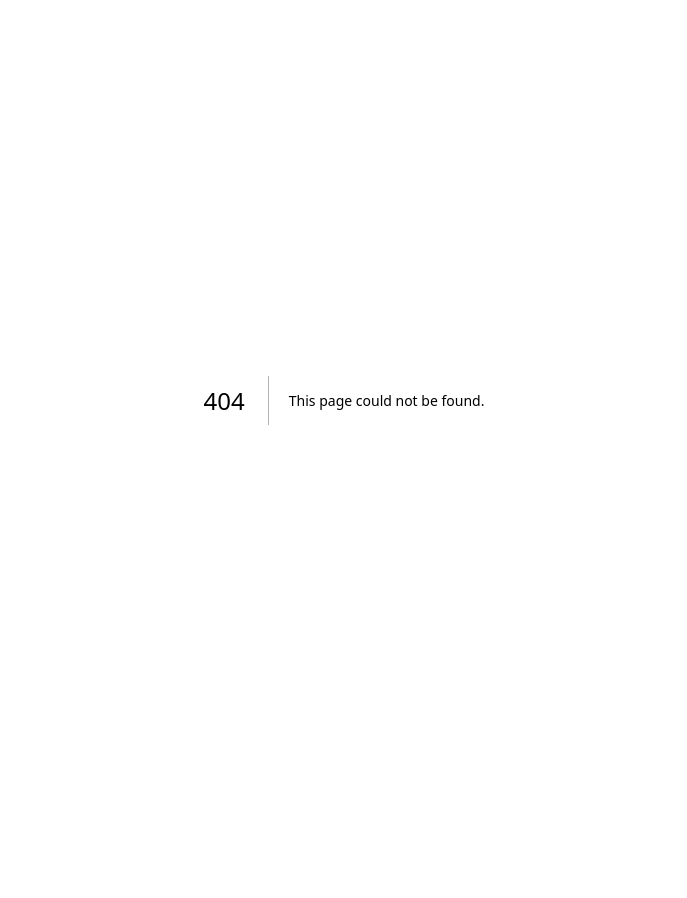
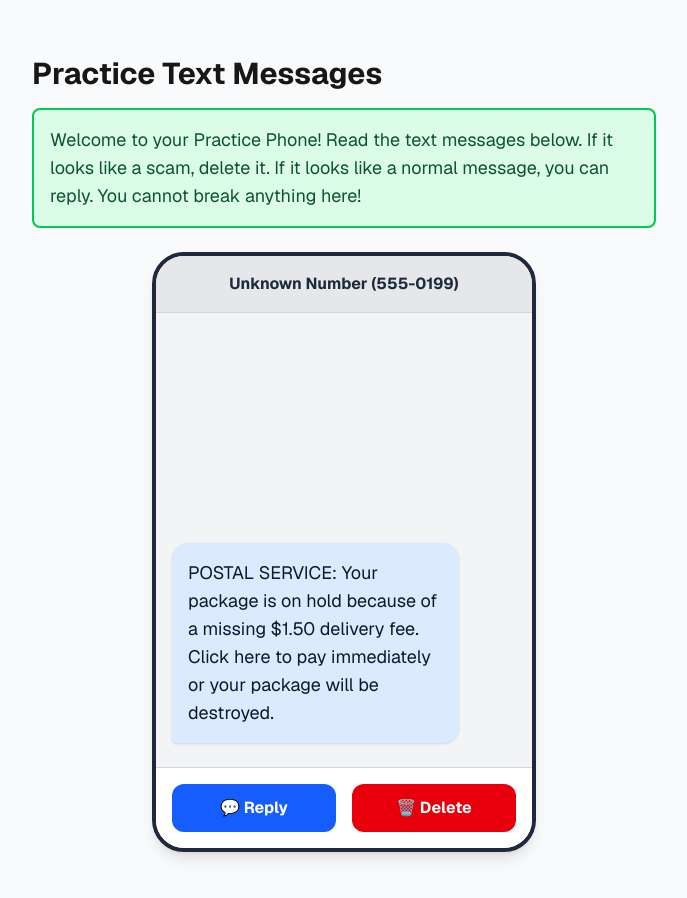
Before and after one commit to atullal/canopy, a Next.js app: page /urgent-text-message in a window 1280 px wide. Before the commit this address had no page. Shown: the top 898 px of the page, without its empty margins (296-983 px from the left). Before the commit the page ends 800 px from the top, so only its background shows below. Built offline with nearby package versions, Linux system fonts and the light colour scheme.

Commit message:
Build Urgent Text Message simulator React components and telemetry

```diff
--- /dev/null
+++ b/app/components/UrgentTextMessage.tsx
@@ -0,0 +1,113 @@
+"use client";
+
+import React, { useState } from 'react';
+import posthog from '../../utils/posthog';
+import scenarioData from '../../scenarios/urgent-text-message.json';
+
+export default function UrgentTextMessage() {
+  const [currentIndex, setCurrentIndex] = useState(0);
+  const [feedback, setFeedback] = useState<{ title: string; message: string; type: 'success' | 'failure' | 'info' } | null>(null);
+
+  const currentMessage = scenarioData.messages[currentIndex];
+
+  const handleAction = (actionId: string) => {
+    if (actionId === 'reply' && currentMessage.isScam) {
+      // Failed: Replied to a scam
+      posthog.capture('scam_clicked', { messageId: currentMessage.id, reason: 'replied_to_scam' });
+      setFeedback({
+        title: scenarioData.feedback.gentleFailureScamReply.title,
+        message: scenarioData.feedback.gentleFailureScamReply.message,
+        type: 'failure'
+      });
+    } else if (actionId === 'delete' && currentMessage.isScam) {
+      // Success: Deleted a scam
+      setFeedback({
+        title: scenarioData.feedback.success.title,
+        message: scenarioData.feedback.success.message,
+        type: 'success'
+      });
+    } else if (actionId === 'reply' && !currentMessage.isScam) {
+      // Success: Replied to a safe message
+      setFeedback({
+        title: "Great job!",
+        message: "You correctly identified that this message was a normal, safe reminder. It is perfectly safe to reply to messages like this. Well done!",
+        type: 'success'
+      });
+    } else if (actionId === 'delete' && !currentMessage.isScam) {
+      // Safe choice but incorrect: Deleted a safe message
+      setFeedback({
+        title: scenarioData.feedback.gentleFailureSafeDelete.title,
+        message: scenarioData.feedback.gentleFailureSafeDelete.message,
+        type: 'info'
+      });
+    }
+  };
+
+  const handleNext = () => {
+    setFeedback(null);
+    if (currentIndex + 1 < scenarioData.messages.length) {
+      setCurrentIndex(currentIndex + 1);
+    } else {
+      setCurrentIndex(0); // Restart the sequence
+    }
+  };
+
+  return (
+    <div className="max-w-2xl mx-auto p-6 font-sans">
+      <h1 className="text-3xl font-bold mb-4">{scenarioData.title}</h1>
+      <div className="bg-green-100 border-2 border-green-500 p-4 rounded-lg text-lg mb-6 text-green-900">
+        {scenarioData.description}
+      </div>
+
+      <div className="max-w-sm mx-auto border-4 border-gray-800 rounded-[2rem] bg-gray-50 overflow-hidden shadow-lg flex flex-col h-[600px] relative">
+        {/* Phone Header */}
+        <div className="bg-gray-200 p-4 text-center border-b border-gray-300 font-bold text-gray-800">
+          {currentMessage.sender}
+        </div>
+
+        {/* Phone Screen (Messages Area) */}
+        <div className="flex-1 p-4 flex flex-col justify-end bg-gray-100 pb-6">
+          <div className="bg-blue-100 text-gray-900 p-4 rounded-2xl rounded-bl-sm text-lg shadow-sm w-5/6">
+            {currentMessage.body}
+          </div>
+        </div>
+
+        {/* Action Buttons */}
+        <div className="p-4 bg-white border-t border-gray-300 flex gap-4">
+          <button
+            onClick={() => handleAction('reply')}
+            className="flex-1 bg-blue-600 text-white font-bold py-3 px-4 rounded-xl hover:bg-blue-700 transition"
+          >
+            💬 Reply
+          </button>
+          <button
+            onClick={() => handleAction('delete')}
+            className="flex-1 bg-red-600 text-white font-bold py-3 px-4 rounded-xl hover:bg-red-700 transition"
+          >
+            🗑️ Delete
+          </button>
+        </div>
+      </div>
+
+      {/* Modal Feedback */}
+      {feedback && (
+        <div className="fixed inset-0 bg-black/60 flex items-center justify-center p-4 z-50">
+          <div className="bg-white p-8 rounded-2xl max-w-md w-full text-center shadow-xl">
+            <h3 className={`text-2xl font-bold mb-4 ${feedback.type === 'failure' ? 'text-red-600' : feedback.type === 'success' ? 'text-green-600' : 'text-gray-800'}`}>
+              {feedback.title}
+            </h3>
+            <div className="text-lg text-gray-700 whitespace-pre-wrap mb-6 text-left">
+              {feedback.message}
+            </div>
+            <button
+              onClick={handleNext}
+              className="bg-blue-600 text-white font-bold py-3 px-8 rounded-xl hover:bg-blue-700 w-full"
+            >
+              Continue
+            </button>
+          </div>
+        </div>
+      )}
+    </div>
+  );
+}
--- a/app/page.tsx
+++ b/app/page.tsx
@@ -33,6 +33,18 @@ export default function Home() {
                 A zero-risk sandbox where you can practice checking website addresses for tricks and choosing the safest payment method.
               </p>
             </a>
+
+            <a
+              href="/urgent-text-message"
+              className="group block border border-gray-200 rounded-xl p-6 hover:border-blue-500 hover:shadow-md transition-all"
+            >
+              <h3 className="text-xl font-bold mb-2 group-hover:text-blue-600 transition-colors">
+                📱 Practice Text Messages: Golden Rule &rarr;
+              </h3>
+              <p className="text-gray-600">
+                A safe space to practice reading text messages, looking for signs of scams, and safely deleting them without fear.
+              </p>
+            </a>
           </div>
         </div>
       </main>
--- /dev/null
+++ b/app/urgent-text-message/page.tsx
@@ -0,0 +1,13 @@
+import UrgentTextMessage from '../components/UrgentTextMessage';
+
+export const metadata = {
+  title: 'Practice Text Messages | Canopy',
+};
+
+export default function UrgentTextMessagePage() {
+  return (
+    <main className="min-h-screen bg-gray-50 py-8">
+      <UrgentTextMessage />
+    </main>
+  );
+}
--- /dev/null
+++ b/scenarios/urgent-text-message.qa.md
@@ -0,0 +1,11 @@
+# QA Review: Urgent Text Message Scenario
+
+**Status:** [QA PASS]
+
+The JSON structure and content accurately reflect the approved Markdown draft and fully satisfy the V2 Canopy Gate rules. The text message scams are highly realistic without carrying active payload risks. The `gentleFailure` feedback remains wonderfully supportive, particularly validating the cautious deletion of a safe message.
+
+---
+**Approval:**
+- **Reviewer:** Quill
+- **Date:** 2026-07-28
+- **Checklist Version:** V2 Canopy Gate
```
